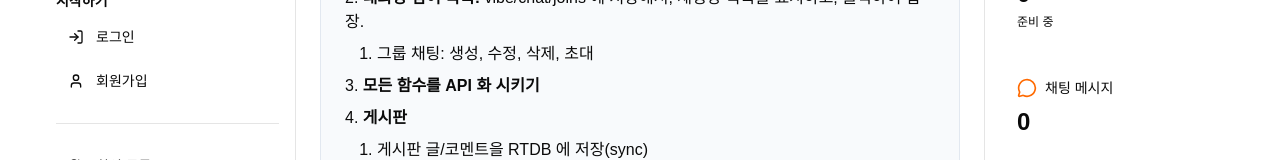
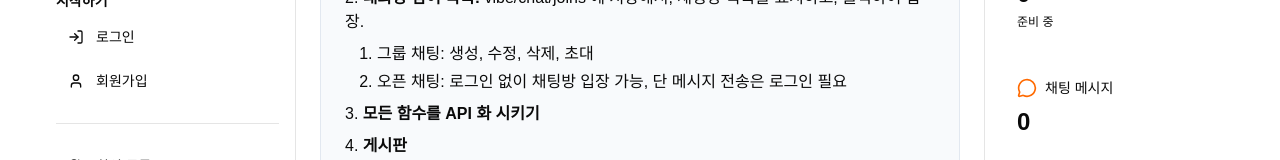
Before and after one commit to thruthesky/vibe, a Next.js app: page / in a window 1280 px wide. Shown: the part 414-574 px from the top of the page. Built offline with nearby package versions, Linux system fonts and the light colour scheme; no server answers.

Commit message:
feat: Add open chat feature description to the TODO list

```diff
--- a/app/page.tsx
+++ b/app/page.tsx
@@ -44,6 +44,10 @@ export default function Home() {
               채팅방 목록을 표시하고, 클릭하여 입장.
               <ol className="mt-2 space-y-1 list-decimal ml-8">
                 <li>그룹 채팅: 생성, 수정, 삭제, 초대</li>
+                <li>
+                  오픈 채팅: 로그인 없이 채팅방 입장 가능, 단 메시지 전송은
+                  로그인 필요
+                </li>
               </ol>
             </li>
             <li>
```
